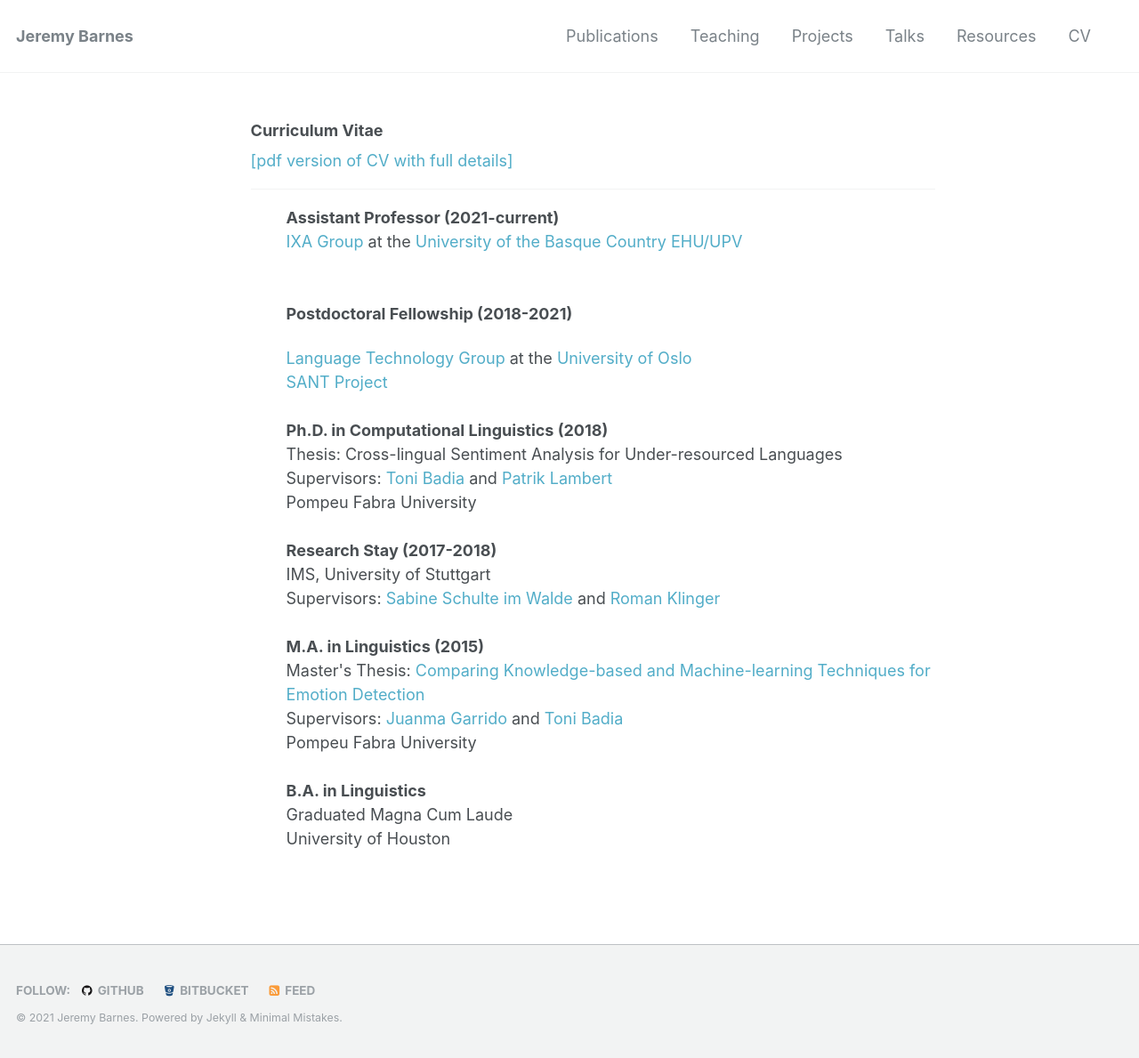
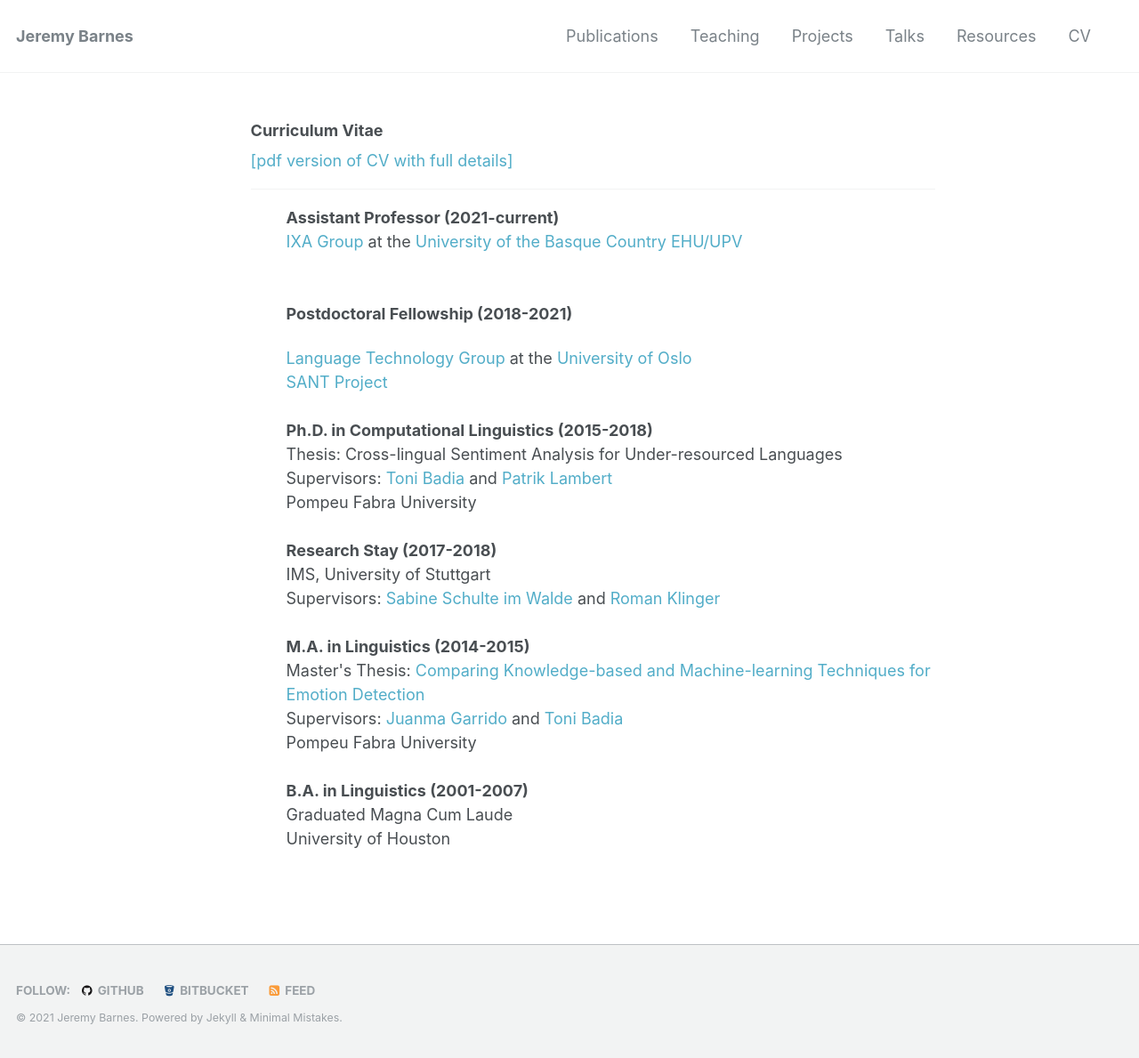
Before and after one commit to jerbarnes/jerbarnes.github.io, a Jekyll site: the page built from cv/index.html, in a window 1280 px wide. Shown: the whole page at 89% size. Built offline with Jekyll 4.4.1, drawn with Linux system fonts in a browser that asks for light colours.

Commit message:
added some detailed dates

```diff
--- a/cv/index.html
+++ b/cv/index.html
@@ -20,7 +20,7 @@ font:
 		<a href="https://www.mn.uio.no/ifi/english/research/groups/ltg/"> Language Technology Group</a> at the <a href="https://www.uio.no/"> University of Oslo</a><br>
 		<a href="https://www.mn.uio.no/ifi/english/research/projects/sant/"> SANT Project</a><br><br>
 
-	<strong>Ph.D. in Computational Linguistics (2018)</strong><br>
+	<strong>Ph.D. in Computational Linguistics (2015-2018)</strong><br>
 		Thesis: Cross-lingual Sentiment Analysis for Under-resourced Languages<br>Supervisors: <a href="https://www.upf.edu/es/web/taln/entry/-/-/15853/adscripcion/antoni-badia"> Toni Badia</a> and <a href="http://glicom.upf.edu/lambert/"> Patrik Lambert</a><br>
 	Pompeu Fabra University<br><br>
 
@@ -28,12 +28,12 @@ font:
 		IMS, University of Stuttgart<br>
 		Supervisors: <a href="http://www.schulteimwalde.de/"> Sabine Schulte im Walde</a> and <a href="http://romanklinger.de/"> Roman Klinger</a><br><br>
 
-		<strong>M.A. in Linguistics (2015)</strong><br>
+		<strong>M.A. in Linguistics (2014-2015)</strong><br>
 		Master's Thesis: <a href="https://repositori.upf.edu/bitstream/handle/10230/24828/Barnes_2015.pdf;sequence=1">Comparing Knowledge-based and Machine-learning Techniques for Emotion Detection</a><br>
 		Supervisors: <a href="https://sites.google.com/site/juanmariagarrido/"> Juanma Garrido</a> and <a href="https://www.upf.edu/es/web/taln/entry/-/-/15853/adscripcion/antoni-badia"> Toni Badia</a><br>
 		Pompeu Fabra University<br><br>
 
-		<strong>B.A. in Linguistics</strong><br>
+		<strong>B.A. in Linguistics (2001-2007)</strong><br>
 		Graduated Magna Cum Laude<br>
 		University of Houston<br><br>
 	    </ul>
```
